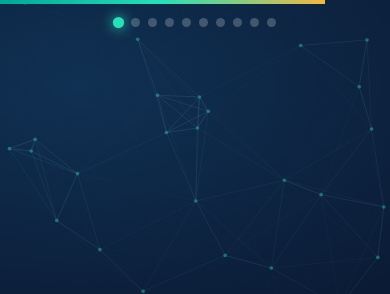
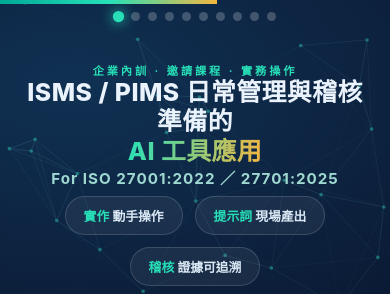
Before and after one commit to allanlo-g/AI_ISMS_course, a plain HTML site: page index.html in a window 390 px wide. Shown: the top 294 px of the page. Drawn offline with Linux system fonts and the light colour scheme.

Commit message:
Add files via upload

```diff
--- a/index.html
+++ b/index.html
@@ -131,6 +131,14 @@
   #ctrl .lbl{font-size:.8rem;color:var(--muted);min-width:54px;text-align:center}
   .hint{position:absolute;bottom:70px;left:50%;transform:translateX(-50%);z-index:25;color:var(--muted);
     font-size:.78rem;opacity:.8}
+  @media(max-width:780px){
+    .scene{justify-content:flex-start;overflow-y:auto;-webkit-overflow-scrolling:touch;padding:62px 16px 150px}
+    .big{font-size:1.55rem}.mid{font-size:1.2rem}.for{font-size:.95rem}.lead{font-size:.98rem}
+    .row{gap:12px}.pcard{width:100%;max-width:460px}
+    .cgrid{grid-template-columns:1fr;max-width:480px}
+    .console{grid-template-columns:1fr}.promptbody{min-height:0}.tg2{grid-template-columns:1fr}
+    .casehead{justify-content:flex-start}.hint{display:none}#dots{top:12px}
+  }
   @media(prefers-reduced-motion:reduce){.scene .u{transition:none!important}}
 </style>
 </head>
@@ -339,17 +347,19 @@
   var dotsWrap=document.getElementById('dots');
   var counter=document.getElementById('counter');
   var playBtn=document.getElementById('play');
-  var idx=0, paused=false, startT=0, dur=0, pauseAt=0, typeTimer=null;
+  var idx=0, paused=false, startT=0, dur=0, pauseAt=0, typeTimer=null, cur=null;
+  var MOBILE=matchMedia('(max-width:780px)').matches;
 
   scenes.forEach(function(_,i){var d=document.createElement('div');d.className='dot';dotsWrap.appendChild(d);});
   var dots=[].slice.call(dotsWrap.children);
 
   function sceneDur(sc){
+    var d;
     if(sc.hasAttribute('data-type')){
       var t=sc.querySelector('.typed').getAttribute('data-text');
-      return t.length*32 + 7200;
-    }
-    return +sc.getAttribute('data-dur')||7000;
+      d=t.length*32 + 7200;
+    } else d=+sc.getAttribute('data-dur')||7000;
+    return MOBILE?Math.round(d*1.5):d;
   }
   function enter(i){
     if(typeTimer){clearInterval(typeTimer);typeTimer=null;}
@@ -370,7 +380,7 @@
           if(resp)setTimeout(function(){resp.classList.add('show');},300);}
       },32);
     }
-    dur=sceneDur(sc); startT=performance.now();
+    dur=sceneDur(sc); startT=performance.now(); cur=sc; sc.scrollTop=0;
   }
   function go(i){idx=(i+scenes.length)%scenes.length;enter(idx);}
   function next(){go(idx+1);}
@@ -380,6 +390,7 @@
     if(!paused){
       var el=now-startT, p=el/dur; if(p>1)p=1;
       bar.style.width=(p*100)+'%';
+      if(MOBILE&&cur){var range=cur.scrollHeight-cur.clientHeight;if(range>4)cur.scrollTop=range*Math.min(1,p*1.12);}
       if(el>=dur)next();
     }
     requestAnimationFrame(tick);
```
